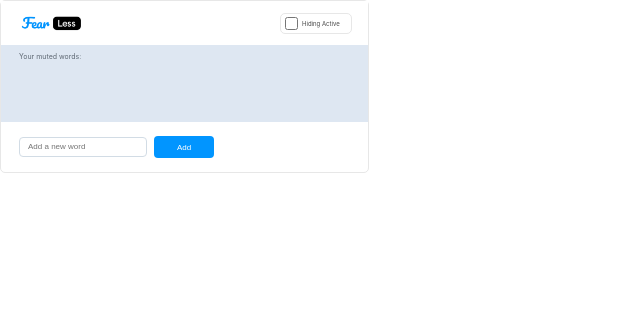
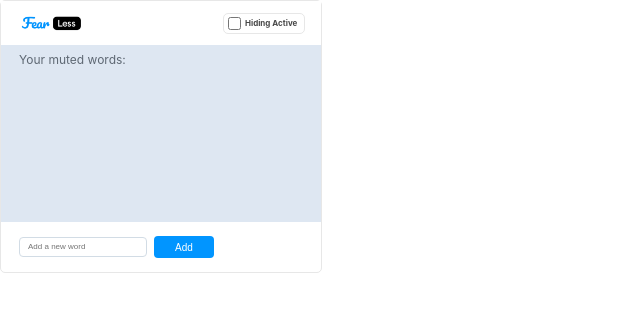
Before and after one commit to soroz30/hide-news-extension, a React (Vite) app: page / in a window 1280 px wide. Shown: the top 312 px of the page, without its empty margins (0-640 px from the left). Built offline with nearby package versions, Linux system fonts and the light colour scheme.

Commit message:
styling review

```diff
--- a/src/App.css
+++ b/src/App.css
@@ -3,7 +3,7 @@
 }
 
 .App {
-  width: 367px;
+  width: 320px;
   border: 1px solid #e7e7e7;
   border-radius: 5px;
 }
@@ -35,8 +35,8 @@
   border-radius: 5px;
   display: flex;
   align-items: center;
-  max-width: 70px;
-  min-width: 70px;
+  max-width: 80px;
+  min-width: 80px;
 }
 
 .App-link {
@@ -49,14 +49,15 @@
 
 .hidingButtonLabel {
   color: #474747;
-  font-size: 6px;
+  font-size: 8px;
+  font-weight: bold;
   margin: 0 0 0 1px;
 }
 
 .hiddenWords {
   background-color: #dee7f2;
-  min-height: 70px;
-  max-height: 70px;
+  min-height: 170px;
+  max-height: 170px;
   display: flex;
   flex-direction: column;
   justify-content: flex-start;
@@ -66,7 +67,7 @@
 }
 
 .mutedWords {
-  font-size: 7px;
+  font-size: 12px;
   margin: 0 0 8px;
 }
 
@@ -87,7 +88,7 @@
   min-height: 18px;
   max-height: 18px;
   background-color: #e9f4ff;
-  font-size: 7px;
+  font-size: 12px;
   padding: 0 6px;
   display: flex;
   align-items: center;
@@ -132,7 +133,7 @@
   min-height: 22px;
   max-height: 22px;
   border-radius: 4px;
-  font-size: 8px;
+  font-size: 10px;
   background-color: #0195ff;
   color: white;
 }
```
